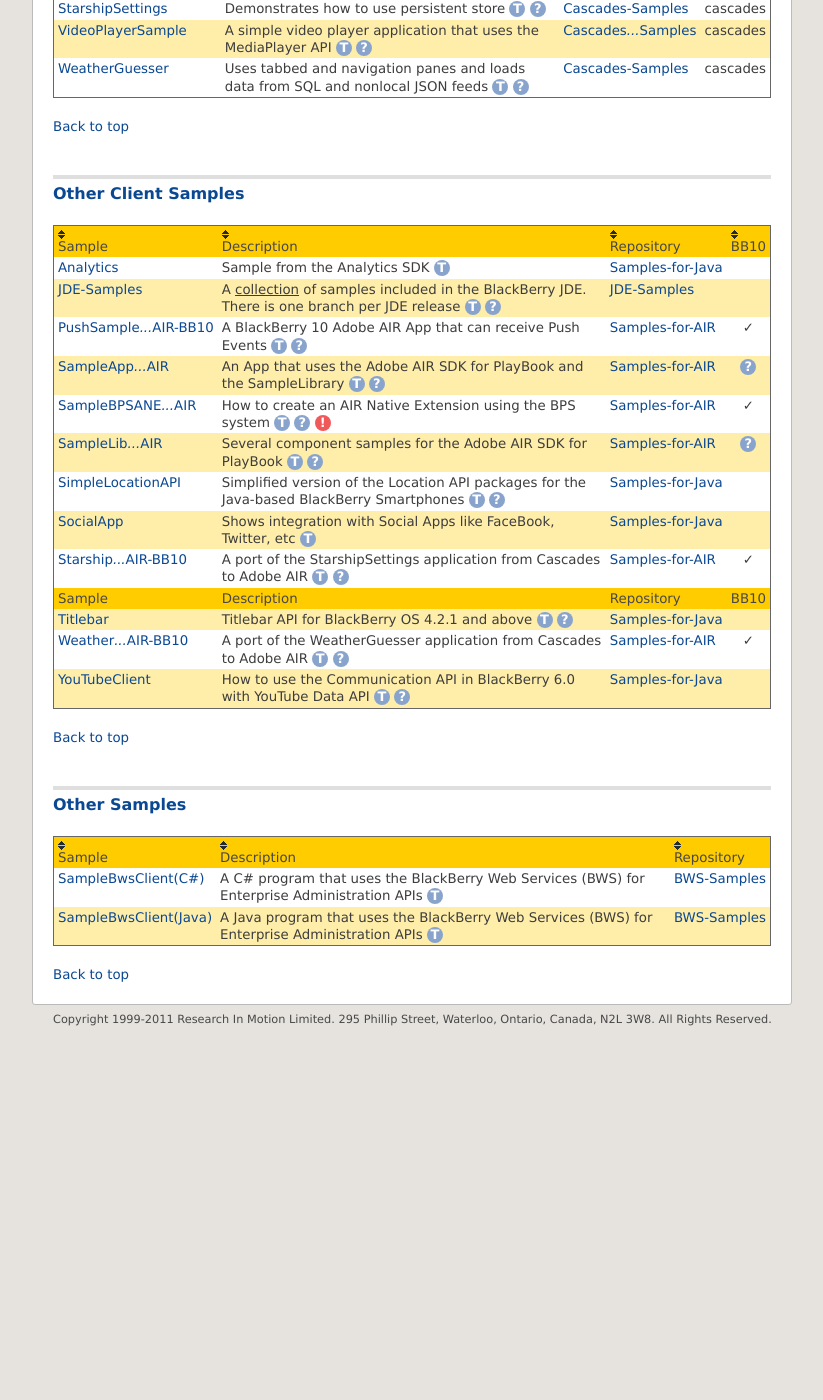
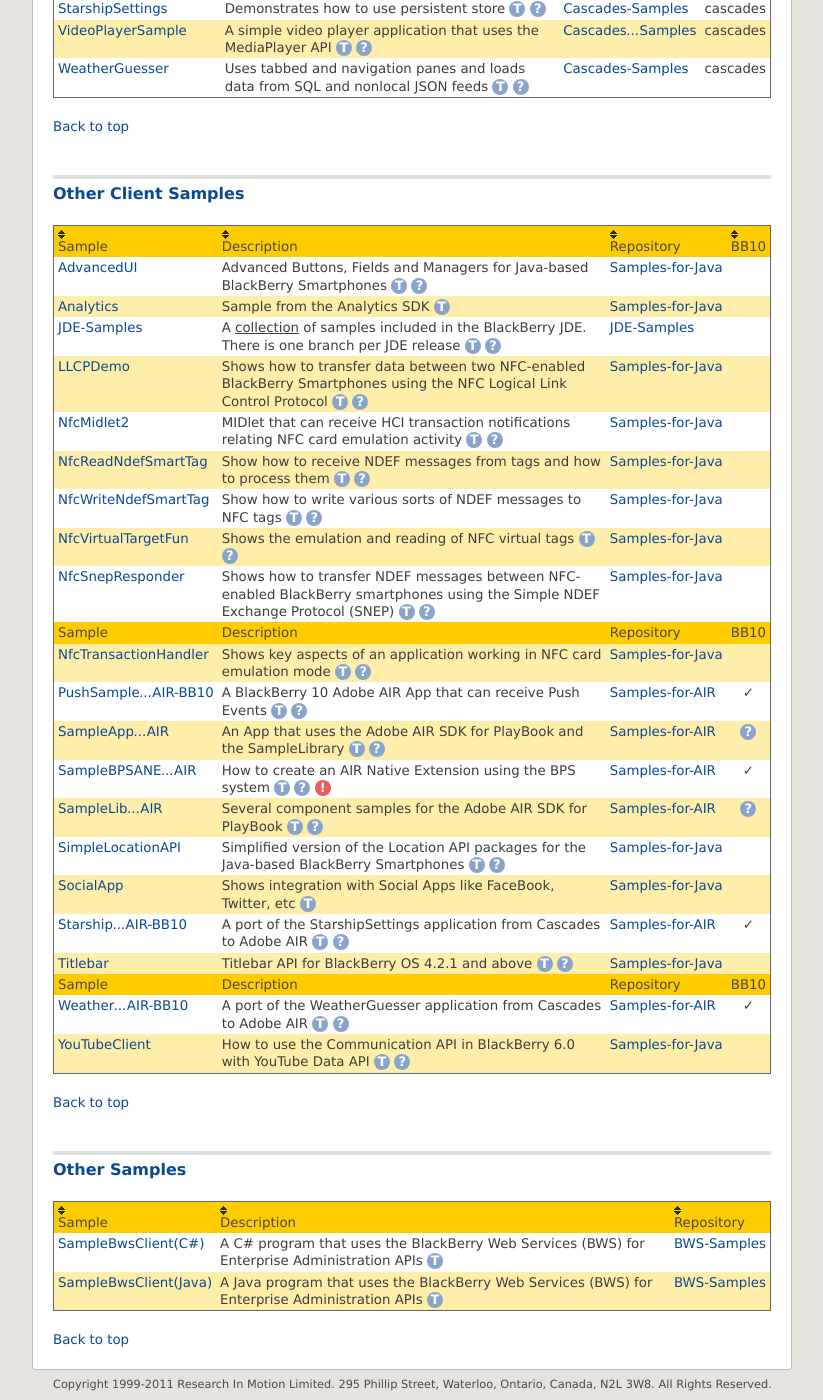
Before and after one commit to blackberry/Catalogs, a Jekyll site: the page built from All_Samples.md, in a window 1280 px wide and 1400 px high, scrolled down 2040 px. Shown: the whole window, without its empty margins (318-1141 px from the left). Built offline with Jekyll 4.4.1, drawn with Linux system fonts in a browser that asks for light colours; before the commit the page ends 3078 px from its top, so only the background shows below that.

Commit message:
Processed Samples-for-Java

```diff
--- a/All_Samples.json
+++ b/All_Samples.json
@@ -8,12 +8,20 @@
      "warning": "optional warning",
      "tags": [ "an array of tags", "reserved tags are:", "html5", "native", "client" ]
  },
+ "AdvancedUI": {
+     "desc": "Advanced Buttons, Fields and Managers for Java-based BlackBerry Smartphones",
+     "url": "https://github.com/blackberry/Samples-for-Java/tree/master/Advanced%20UI",
+     "repo": "Samples-for-Java",
+     "repourl": "http://github.com/blackberry/Samples-for-Java",
+     "note": "<p>More details on the functionality in this <a href='http://supportforums.blackberry.com/t5/Java-Development/Implement-advanced-buttons-fields-and-managers/ta-p/488276'>DevZone Article</a></p><p>Note the whitespace in the URL to the sample</p>",
+     "tags": [ "java", "client", "analytics", "bbos" ]
+ },
  "Analytics": {
      "desc": "Sample from the Analytics SDK",
      "url": "https://github.com/blackberry/Samples-for-Java/tree/master/Analytics",
      "repo": "Samples-for-Java",
      "repourl": "http://github.com/blackberry/Samples-for-Java",
-     "tags": [ "java", "client", "analytics" ]
+     "tags": [ "java", "client", "analytics", "bbos" ]
  },
  "BatterySample": {
      "desc": "A battery display app from a radio group and an image",
@@ -174,6 +182,14 @@
      "note": "<p>Add images to a UI, use layouts and add a slider attached to it.</p><p>Do this in QML</p>",
      "tags": [ "native", "client", "bb10", "cascades", "qml", "events" ]
  },
+ "LLCPDemo": {
+     "desc": "Shows how to transfer data between two NFC-enabled BlackBerry Smartphones using the NFC Logical Link Control Protocol",
+     "url": "http://github.com/blackberry/Samples-for-Java/tree/master/NFC/LLCPDemo",
+     "repo": "Samples-for-Java",
+     "repourl": "http://github.com/blackberry/Samples-for-Java",
+     "note": "<p>For Java-based Smartphones.  Requires BB7.1</p><p>Also see the <a href='NFC.html'>NFC</a> Wiki page</p>",
+     "tags": [ "java", "client", "bbos", "nfc" ]
+ },
  "Loader": {
      "desc": "Load and Unload Controls from the UI at runtime",
      "url": "https://github.com/blackberry/Cascades-Samples/tree/master/loader",
@@ -198,13 +214,61 @@
      "note": "The sample shows:<ul><li>how to access the camera</li><li>how to start the viewfinder and acquire the corresponding viewfinder window handle</li><li>how to take a photo (non-blocking)</li><li>how to save a photo to the camera roll</li><li>how to pass argument data between the main thread and your callback threads</li><li>how to signal your main thread using user-defined bps events from your callback thread</li></ul>",
      "tags": [ "native", "client", "camera", "bb10" ]
  },
+ "NfcMidlet2": {
+     "desc": "MIDlet that can receive HCI transaction notifications relating NFC card emulation activity",
+     "url": "https://github.com/blackberry/Samples-for-Java/tree/master/NfcMidlet2",
+     "repo": "Samples-for-Java",
+     "repourl": "http://github.com/blackberry/Samples-for-Java",
+     "note": "<p>For Java-based BlackBerry Smartphones; requires BB 7.0 or above</p><p>Also see the <a href='NFC.html'>NFC</a> Wiki page</p>",
+     "tags": [ "java", "client", "nfc", "bbos" ]
+ },
+ "NfcReadNdefSmartTag": {
+     "desc": "Show how to receive NDEF messages from tags and how to process them",
+     "url": "https://github.com/blackberry/Samples-for-Java/tree/master/NfcReadNdefSmartTag",
+     "repo": "Samples-for-Java",
+     "repourl": "http://github.com/blackberry/Samples-for-Java",
+     "note": "<p>For Java-based BlackBerry Smartphones; requires BB 7.1 or above</p><p>Also see the <a href='NFC.html'>NFC</a> Wiki page</p>",
+     "tags": [ "java", "client", "nfc", "bbos" ]
+ },
+ "NfcWriteNdefSmartTag": {
+     "desc": "Show how to write various sorts of NDEF messages to NFC tags",
+     "url": "https://github.com/blackberry/Samples-for-Java/tree/master/NfcWriteNdefSmartTag",
+     "repo": "Samples-for-Java",
+     "repourl": "http://github.com/blackberry/Samples-for-Java",
+     "note": "<p>For Java-based BlackBerry Smartphones; requires BB 7.1 or above</p><p>Also see the <a href='NFC.html'>NFC</a> Wiki page</p>",
+     "tags": [ "java", "client", "nfc", "bbos" ]
+ },
+ "NfcVirtualTargetFun": {
+     "desc": "Shows the emulation and reading of NFC virtual tags",
+     "url": "https://github.com/blackberry/Samples-for-Java/tree/master/NfcVirtualTargetFun",
+     "repo": "Samples-for-Java",
+     "repourl": "http://github.com/blackberry/Samples-for-Java",
+     "note": "<p>For Java-based BlackBerry Smartphones; requires BB 7.0 or above</p><p>Also see the <a href='NFC.html'>NFC</a> Wiki page</p>",
+     "tags": [ "java", "client", "nfc", "bbos" ]
+ },
+ "NfcSnepResponder": {
+     "desc": "Shows how to transfer NDEF messages between NFC-enabled BlackBerry smartphones using the Simple NDEF Exchange Protocol (SNEP)",
+     "url": "https://github.com/blackberry/Cascades-Community-Samples/tree/master/NfcSnepResponder",
+     "repo": "Samples-for-Java",
+     "repourl": "http://github.com/blackberry/Samples-for-Java",
+     "note": "<p>For Java-based BlackBerry Smartphones; requires BB 7.1 or above</p><p>Also see the <a href='NFC.html'>NFC</a> Wiki page</p>",
+     "tags": [ "java", "client", "nfc", "bbos" ]
+ },
  "NfcTool": {
      "desc": "Shows how to use selected BlackBerry 10 NFC APIs",
      "url": "https://github.com/blackberry/Cascades-Community-Samples/tree/master/NfcTool",
      "repo": "Cascades-Community-Samples",
      "repourl": "http://github.com/blackberry/Cascades-Community-Samples",
-     "note": "Supports:<ul><li>Reading NDEF tags</li><li>Writing NDEF tags</li><li>Transfer vCard via SNEP</li></ul>",
+     "note": "<p>Supports:<ul><li>Reading NDEF tags</li><li>Writing NDEF tags</li><li>Transfer vCard via SNEP</li></ul></p><p>Also see the <a href='NFC.html'>NFC</a> Wiki page</p>",
      "tags": [ "native", "client", "nfc", "bb10", "cascades" ]
+ },
+ "NfcTransactionHandler": {
+     "desc": "Shows key aspects of an application working in NFC card emulation mode",
+     "url": "https://github.com/blackberry/Samples-for-Java/tree/master/NfcTransactionHandler",
+     "repo": "Samples-for-Java",
+     "repourl": "http://github.com/blackberry/Samples-for-Java",
+     "note": "<p>For Java-based BlackBerry Smartphones; requires BB 7.1 or above</p><p>Also see the <a href='NFC.html'>NFC</a> Wiki page</p>",
+     "tags": [ "java", "client", "nfc", "bbos" ]
  },
  "NothingButNet": {
      "desc": "Macadamian Demo from BBJam Orlando 2012",
@@ -372,14 +436,14 @@
      "repo": "Samples-for-Java",
      "repourl": "http://github.com/blackberry/Samples-for-Java",
      "note": "<p>Note the whitespace embedded in the URL!</p>",
-     "tags": [ "java", "client", "location"]
+     "tags": [ "java", "client", "location", "bbos"]
  },
  "SocialApp": {
      "desc": "Shows integration with Social Apps like FaceBook, Twitter, etc",
      "url": "https://github.com/blackberry/Samples-for-Java/tree/master/SocialApp",
      "repo": "Samples-for-Java",
      "repourl": "http://github.com/blackberry/Samples-for-Java",
-     "tags": [ "java", "client", "facebook", "twitter"]
+     "tags": [ "java", "client", "facebook", "twitter", "bbos"]
  },
  "SpeedWriter": {
      "desc": "Text Input and Custom Control",
@@ -427,7 +491,7 @@
      "repo": "Samples-for-Java",
      "repourl": "http://github.com/blackberry/Samples-for-Java",
      "note": "<p>Note there is a TitleBar API for BlackBerry OS 6.0 and above</p>",
-     "tags": [ "java", "client", "titlebar"]
+     "tags": [ "java", "client", "titlebar", "bbos"]
  },
  "TunnelTilt": {
      "desc": "Demonstrates how to use WebGL and how to package it using WebWorks",
@@ -467,6 +531,6 @@
      "repo": "Samples-for-Java",
      "repourl": "http://github.com/blackberry/Samples-for-Java",
      "note": "Note the white space in the URL",
-     "tags": [ "java", "client", "youtube" ]
+     "tags": [ "java", "client", "youtube", "bbos" ]
  }
 }
--- a/All_Samples.md
+++ b/All_Samples.md
@@ -75,6 +75,7 @@ Samples come from <span id='stats-repocount'><!-- dynamic content --></span> rep
 <li>Improve presentation of collapse/expand; maybe use down/right icons</li>
 <li>Improve the reporting (# hits on tag) and presentation of narrow-to-tag section</li>
 <li>Consolidate the number of tags</li>
+<li>Use $(location).attr('href') to get at URL, then extract argument as narrow-to-tag</li>
 </ul>
 
 <p>
```
